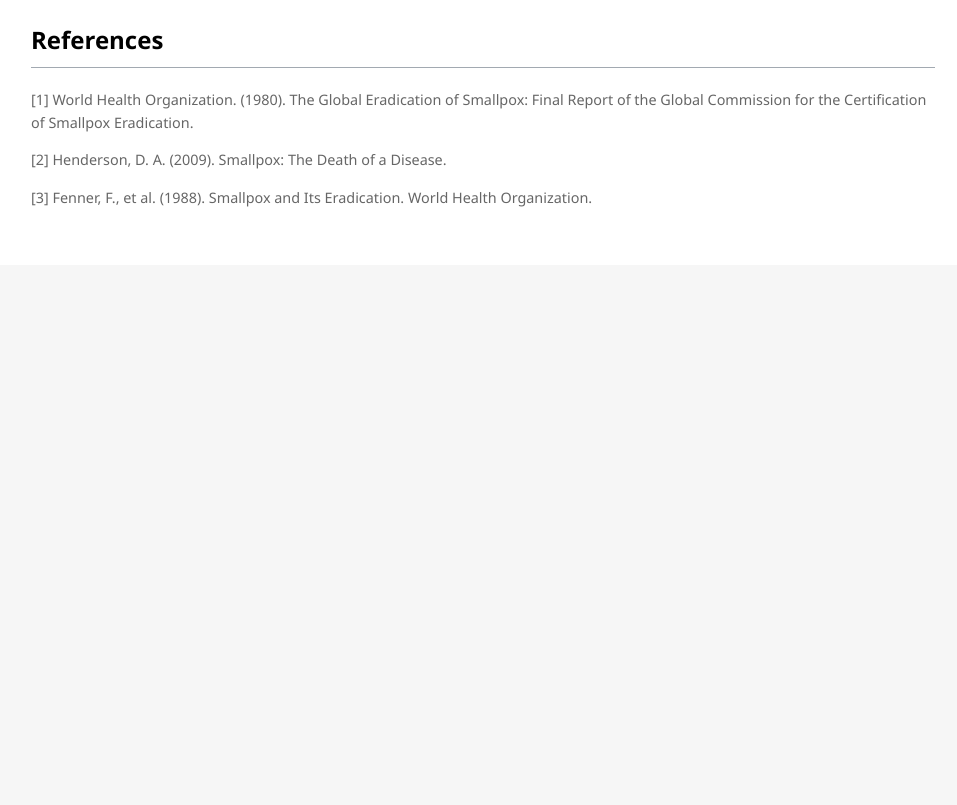
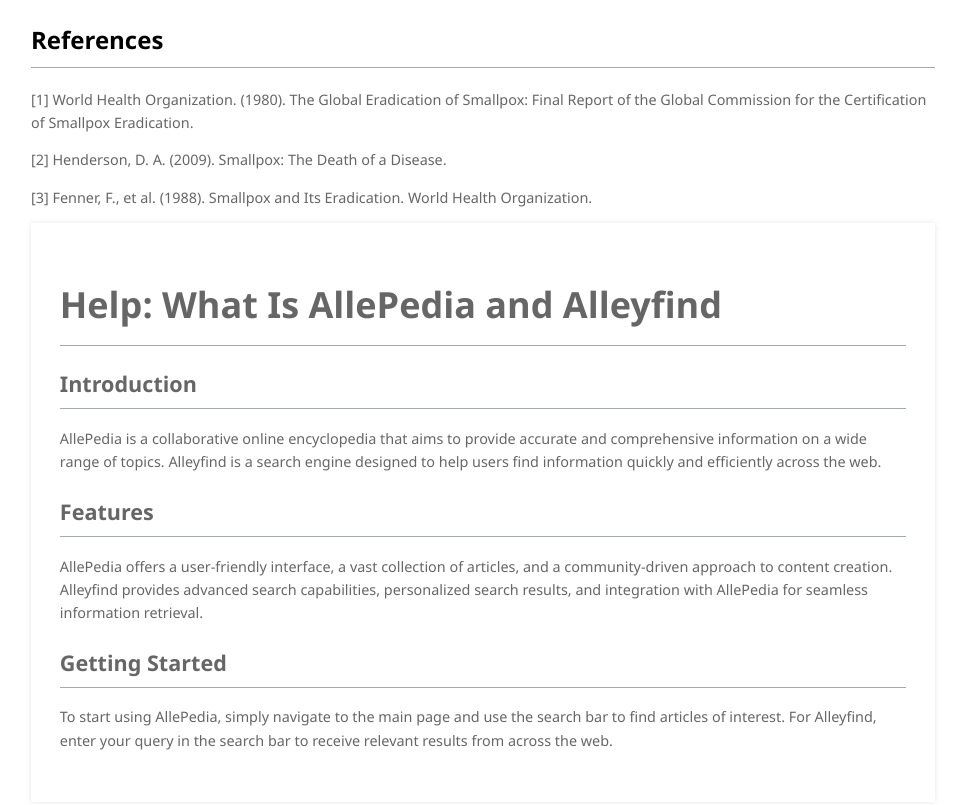
Before and after one commit to Idk-ops140/allepedia, a plain HTML site: page index.html in a window 1280 px wide. Shown: the part 1158-1963 px from the top of the page, without its empty margins (273-1230 px from the left). Before the commit the page ends 1423 px from the top, so only its background shows below. Drawn offline with Linux system fonts and the light colour scheme.

Commit message:
Update index.html for my-project GitHub Pages

```diff
--- a/index.html
+++ b/index.html
@@ -88,11 +88,13 @@
         <div class="sidebar">
             <h3>Navigation</h3>
             <ul>
-                <li><a href="#">Main Page</a></li>
+                <ul>
+                <li><a href="#smallpox">Smallpox</a></li>
+                <li><a href="#help">Help: What Is AllePedia and Alleyfind</a></li>
                 <li><a href="#">Recent Changes</a></li>
                 <li><a href="#">Random Article</a></li>
-                <li><a href="#">Help</a></li>
             </ul>
+
         </div>
 
         <div class="article">
@@ -135,6 +137,27 @@
                     <p>[1] World Health Organization. (1980). The Global Eradication of Smallpox: Final Report of the Global Commission for the Certification of Smallpox Eradication.</p>
                     <p>[2] Henderson, D. A. (2009). Smallpox: The Death of a Disease.</p>
                     <p>[3] Fenner, F., et al. (1988). Smallpox and Its Eradication. World Health Organization.</p>
+                    <div class="article" id="help">
+            <h1 class="article-title">Help: What Is AllePedia and Alleyfind</h1>
+
+            <div class="section" id="introduction-help">
+                <h2>Introduction</h2>
+                <p>AllePedia is a collaborative online encyclopedia that aims to provide accurate and comprehensive information on a wide range of topics. Alleyfind is a search engine designed to help users find information quickly and efficiently across the web.</p>
+            </div>
+
+            <div class="section" id="features">
+                <h2>Features</h2>
+                <p>AllePedia offers a user-friendly interface, a vast collection of articles, and a community-driven approach to content creation. Alleyfind provides advanced search capabilities, personalized search results, and integration with AllePedia for seamless information retrieval.</p>
+            </div>
+
+            <div class="section" id="getting-started">
+                <h2>Getting Started</h2>
+                <p>To start using AllePedia, simply navigate to the main page and use the search bar to find articles of interest. For Alleyfind, enter your query in the search bar to receive relevant results from across the web.</p>
+            </div>
+        </div>
+    </div>
+</body>
+</html>
                 </div>
             </div>
         </div>
```
